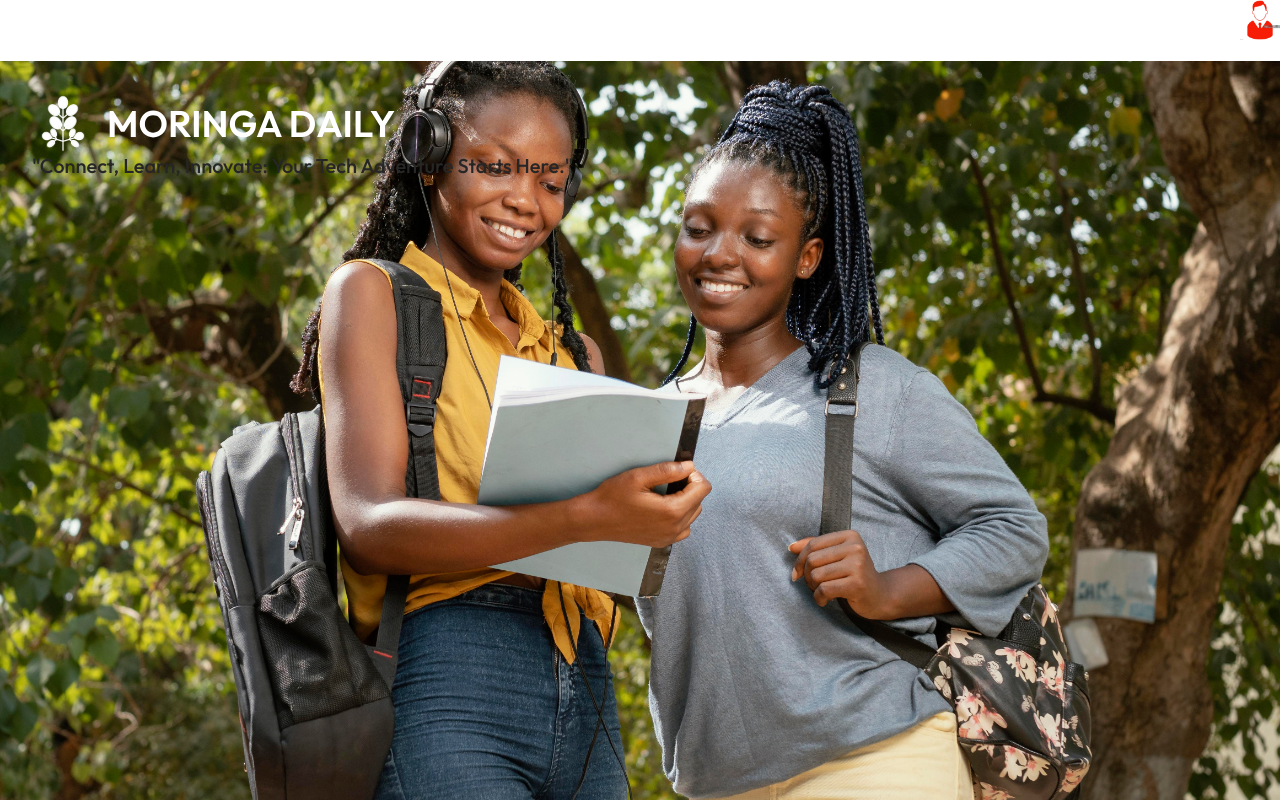
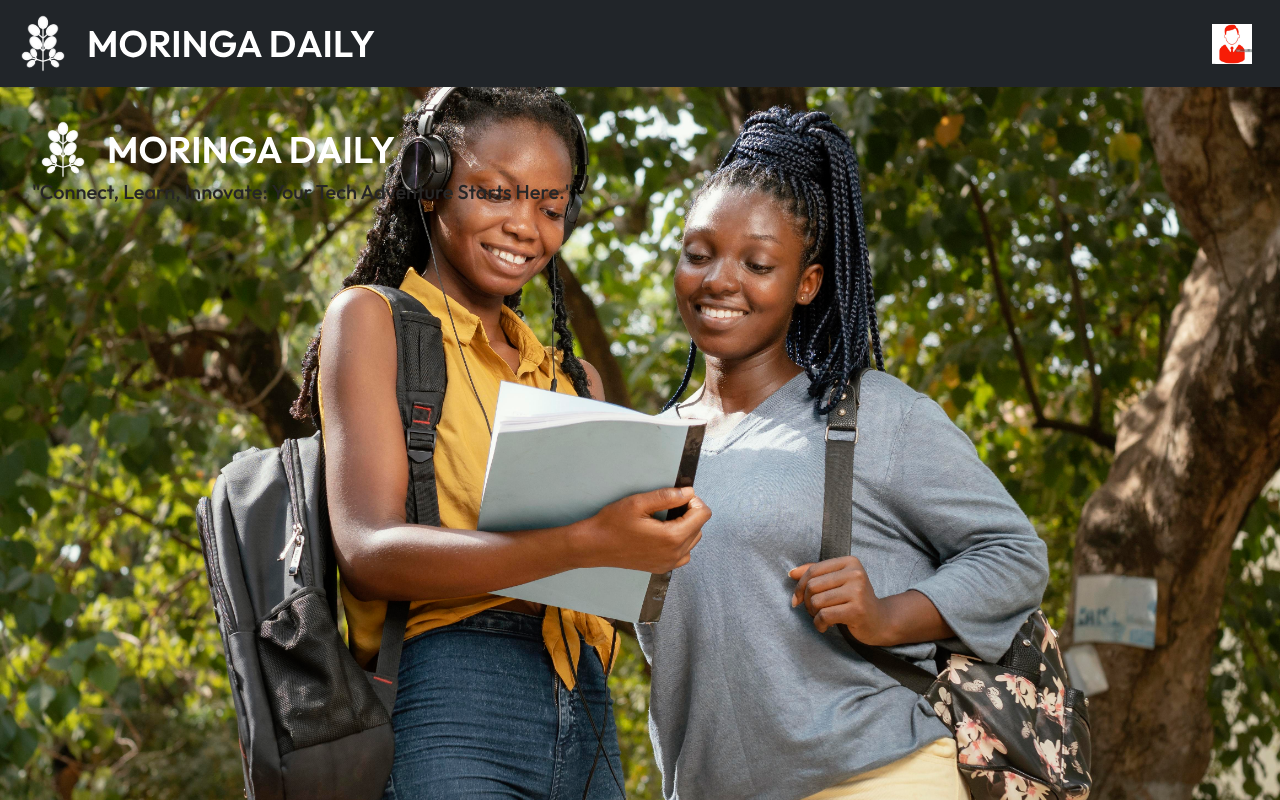
Before and after one commit to chyvail/Moringa-School-Daily, a React (Create React App) app in the folder frontend/: page /register in a window 1280 px wide. Shown: the top 800 px of the page. Built offline with nearby package versions, Linux system fonts and the light colour scheme.

Commit message:
corrected navbar error

```diff
--- a/frontend/src/components/BlogList.jsx
+++ b/frontend/src/components/BlogList.jsx
@@ -1,7 +1,9 @@
 import BlogItem from "./BlogItem";
+import React, { useState, useEffect } from 'react';
+
 
 export default function BlogList(){
-    const [blogs, setBlogs] =usestate([]);
+    const [blogs, setBlogs] =useState([]);
     const [userName, setUserName] = useState('');
 
     useEffect(()=>{
@@ -45,7 +47,7 @@ export default function BlogList(){
             </div>
           </div>
           {blogs.map((blogs,index)=>{
-            return <BlogItem key = {index} src = {blogs.urlToImage} url = {blogs.url} category = {blogs.category} title = {blogs.title} description = {blogs.description}  />
+            return <BlogItem key = {index} src = {blogs.urlToImage} url = {blogs.url} category = {blogs.category} title = {blogs.title} description = {blogs.description} authorIcon="" authorName=""/>
           })}
         </div>
     )
--- a/frontend/src/components/Navbar.jsx
+++ b/frontend/src/components/Navbar.jsx
@@ -3,12 +3,12 @@ import LogoSVG from '../assets/istockphoto-698360006-1024x1024.jpg';
 
 export default function Navbar(){
     return(
-        <nav classNameName="navbar navbar-light bg-dark">
-          <div classNameName="container-fluid">
-            <a classNameName="navbar-brand" href="#">
+        <nav className="navbar navbar-light bg-dark">
+          <div className="container-fluid">
+            <a className="navbar-brand" href="#">
               <Logo />
             </a>
-            <a classNameName="navbar-brand" href="#">
+            <a className="navbar-brand" href="#">
             <img src={LogoSVG} alt="Logo" width="40" height="40" align="right" classNameName="d-inline-block align-top rounded-circle" />
             </a>
           </div>
```
